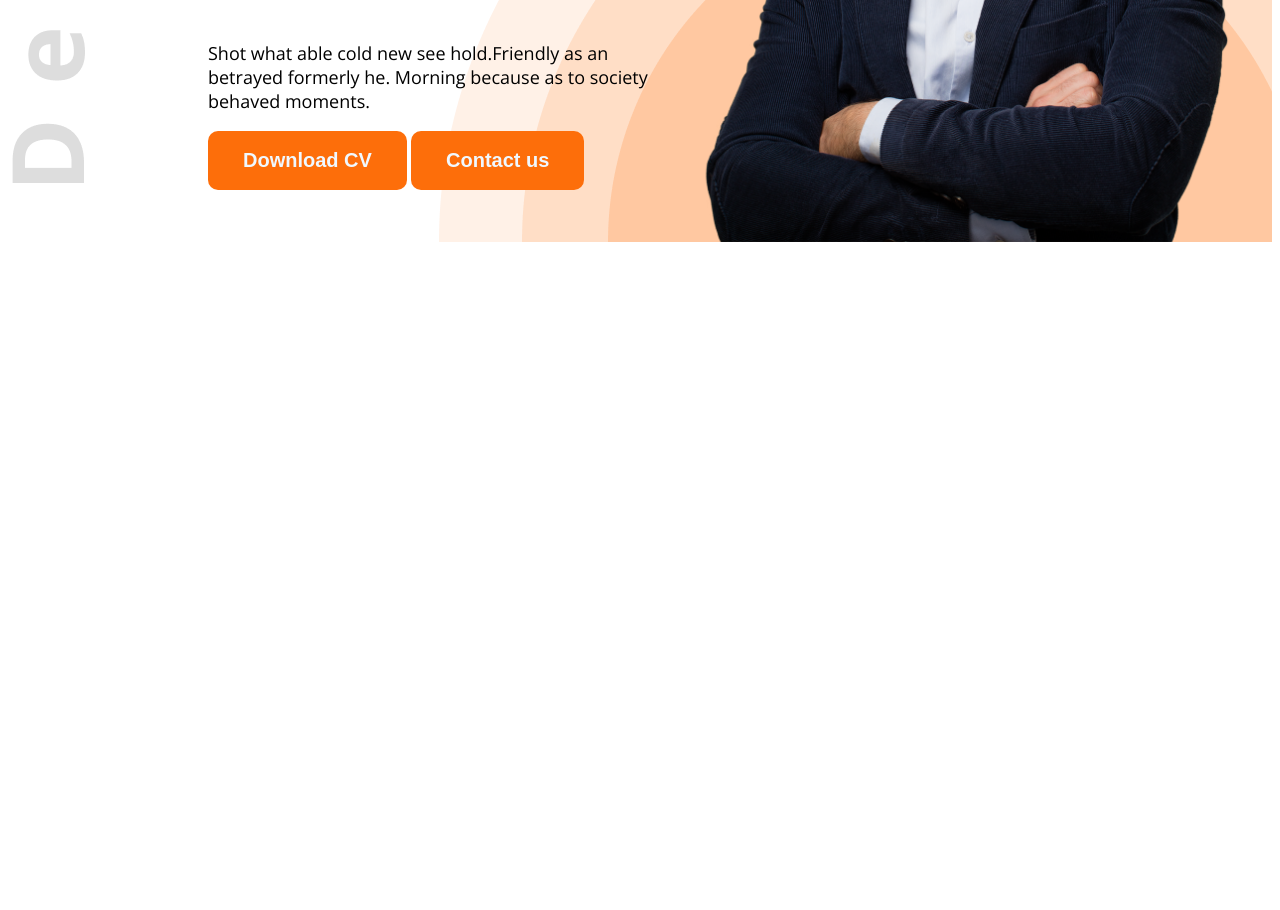
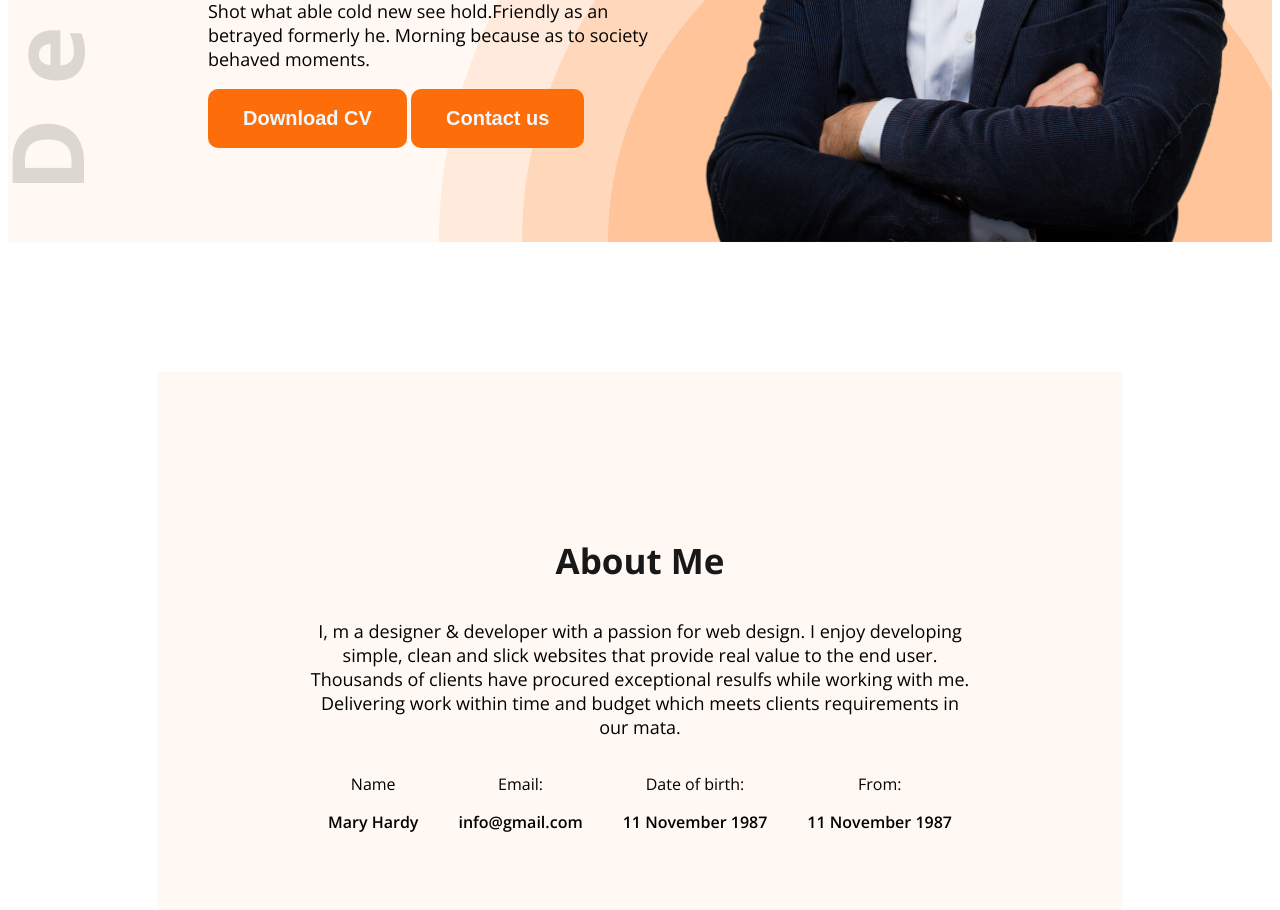
Before and after one commit to mojahidbhuyan/web-dev-portfolio, a plain HTML site: page index.html in a window 1280 px wide. Shown: the part 588-1498 px from the top of the page. Before the commit the page ends 838 px from the top, so only its background shows below. Drawn offline with nearby package versions, Linux system fonts and the light colour scheme.

Commit message:
added about section

```diff
--- a/index.html
+++ b/index.html
@@ -33,7 +33,38 @@
         <img class="banner-profile-picture" src="images/hardy.png" alt="hardy">
      </div>
     </header>
-    <main>
+    <main class="main about">
+    <!-- About Section -->
+     <section class="about secondary-bg">
+        <h3 class="section-title">About Me</h3>
+        <p class="section-description">I, m a designer & developer with a passion for web design. I enjoy developing simple, clean and slick websites that provide real value to the end user. Thousands of clients have procured exceptional resulfs while working with me. Delivering work within time and budget which meets clients requirements in our mata.</p>
+        <div class="about-items">
+
+
+            <!-- .about-item*4>p.item-title+p.item-description -->
+            <div class="about-item">
+                <p class="item-title">Name</p>
+                <p class="item-description">Mary Hardy</p>
+            </div>
+            <div class="about-item">
+                <p class="item-title">Email:</p>
+                <p class="item-description">info@gmail.com</p>
+            </div>
+            <div class="about-item">
+                <p class="item-title">Date of birth:</p>
+                <p class="item-description">11 November 1987</p>
+            </div>
+            <div class="about-item">
+                <p class="item-title">From:</p>
+                <p class="item-description">11 November 1987</p>
+            </div>
+
+        </div>
+
+
+     </section>
+
+
 
     </main>
     <footer>
--- a/styles/portfolio.css
+++ b/styles/portfolio.css
@@ -19,6 +19,26 @@
 
     color: #FD6E0A;
 }
+/* ------------------ That is Main Section ar About Section code ------------------ */
+
+.section-title{
+    font-size: 35px;
+    font-weight: bold;
+    color: #181818;
+
+}
+.section-description{
+    font-size: 18px;
+    font-weight: #757575;
+
+
+}
+.secondary-bg{
+    background-color: #FFF8F3;
+
+}
+
+/* ----------------------------------------------------------------------------------------------- */
 /* Button Style  */
 
 .btn-primary{
@@ -36,6 +56,7 @@
     background-image: url(../images/developer.png), url(../images/header_bg.png);
     background-repeat:no-repeat;
     background-position: top left, bottom right;
+    background-color: #FFF8F3;
 }
 
 /* Nav styles */
@@ -74,14 +95,17 @@ nav li a{
 }
 .banner-content{
     max-width: 580px;
+
 }
 .banner-greetings{
     font-size: 45px;
     font-weight: 600;
+    margin-bottom: 0;
 }
 .banner-title{
     font-size: 85px;
     font-weight: bold;
+    margin-bottom: 0;
 }
 .banner-description{
     font-size: 18px;
@@ -89,3 +113,24 @@ nav li a{
 .banner-profile-picture{
     width: 580px;
 }
+
+/* --------------- Main Section ----------------- */
+/* --------------- About me section working--------------------  */
+.main{
+    max-width: 1140px;
+    margin: 0 auto;
+}
+.about{
+    padding: 130px 150px ;
+    text-align: center;
+
+}
+.about-items{
+    display: flex;
+    justify-content: space-around;
+}
+
+.item-description{
+    font-weight: 600;
+
+}
```
